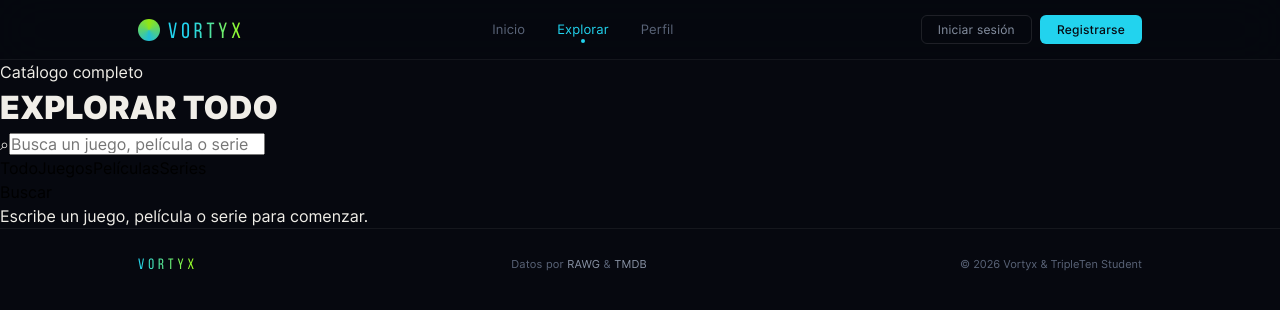
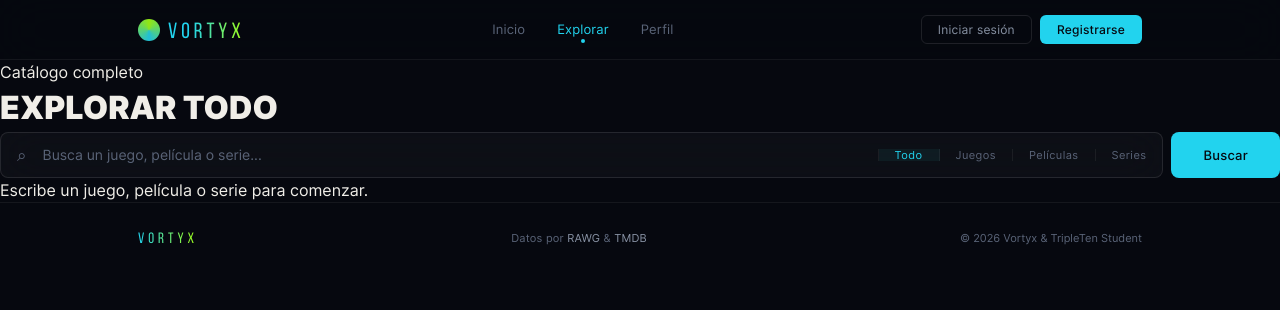
Before and after one commit to NorimNori/vortyx-frontend, a React (Vite) app: page /search in a window 1280 px wide. Shown: the top 310 px of the page. Built offline with nearby package versions, Linux system fonts and the light colour scheme; no server answers.

Commit message:
feat(ui): add css styles for SearchForm component

```diff
--- /dev/null
+++ b/src/components/SearchForm/SearchForm.css
@@ -0,0 +1,145 @@
+.search-form {
+  display: flex;
+  gap: var(--spacing-sm);
+  align-items: stretch;
+}
+
+.search-form__input-wrap {
+  flex: 1;
+  display: flex;
+  align-items: center;
+  background: rgba(255, 255, 255, 0.03);
+  backdrop-filter: blur(20px);
+  border: 1px solid var(--color-border-hover);
+  border-radius: var(--radius-md);
+  overflow: hidden;
+  transition: border-color var(--transition-base);
+}
+
+.search-form__input-wrap:focus-within {
+  border-color: var(--color-brand);
+}
+
+.search-form__icon {
+  padding: 0 var(--spacing-md);
+  color: var(--color-text-subtle);
+  font-size: 17px;
+  flex-shrink: 0;
+  line-height: 1;
+}
+
+.search-form__input {
+  flex: 1;
+  background: none;
+  border: none;
+  outline: none;
+  color: var(--color-text);
+  font-family: var(--font-body);
+  font-size: 14px;
+  padding: 14px 0;
+  min-width: 0;
+}
+
+.search-form__input::placeholder {
+  color: var(--color-text-subtle);
+}
+
+.search-form__input::-webkit-search-cancel-button {
+  display: none;
+}
+
+.search-form__input:disabled {
+  opacity: 0.6;
+  cursor: not-allowed;
+}
+
+.search-form__filters {
+  display: flex;
+  border-left: 1px solid var(--color-border);
+  flex-shrink: 0;
+}
+
+.search-form__filter {
+  background: none;
+  border: none;
+  border-right: 1px solid var(--color-border);
+  color: var(--color-text-subtle);
+  font-family: var(--font-body);
+  font-size: 11px;
+  padding: 0 var(--spacing-md);
+  cursor: pointer;
+  letter-spacing: 0.04em;
+  transition:
+    color var(--transition-base),
+    background var(--transition-base);
+  white-space: nowrap;
+}
+
+.search-form__filter:last-child {
+  border-right: none;
+}
+
+.search-form__filter:hover:not(.search-form__filter--active) {
+  color: var(--color-text);
+  background: rgba(255, 255, 255, 0.03);
+}
+
+.search-form__filter--active {
+  color: var(--color-brand);
+  background: rgba(34, 211, 238, 0.06);
+}
+
+.search-form__filter:active {
+  transform: scale(0.95);
+}
+
+.search-form__submit {
+  background: var(--color-brand);
+  border: none;
+  color: var(--color-bg);
+  font-family: var(--font-body);
+  font-size: 13px;
+  font-weight: 500;
+  padding: 0 var(--spacing-xl);
+  border-radius: var(--radius-md);
+  cursor: pointer;
+  letter-spacing: 0.02em;
+  transition:
+    background var(--transition-base),
+    transform var(--transition-fast),
+    opacity var(--transition-base);
+  flex-shrink: 0;
+}
+
+.search-form__submit:hover:not(:disabled) {
+  background: var(--color-brand-dark);
+}
+
+.search-form__submit:active:not(:disabled) {
+  transform: scale(0.97);
+}
+
+.search-form__submit:disabled {
+  opacity: 0.6;
+  cursor: not-allowed;
+}
+
+@media (max-width: 768px) {
+  .search-form {
+    flex-direction: column;
+  }
+
+  .search-form__submit {
+    padding: 12px;
+  }
+
+  .search-form__filters {
+    display: none;
+  }
+}
+
+@media (max-width: 480px) {
+  .search-form__icon {
+    padding: 0 var(--spacing-sm);
+  }
+}
--- a/src/components/SearchForm/SearchForm.jsx
+++ b/src/components/SearchForm/SearchForm.jsx
@@ -1,4 +1,5 @@
 import { useState } from "react";
+import "./SearchForm.css";
 
 const FILTERS = [
   { value: "all", label: "Todo" },
```
